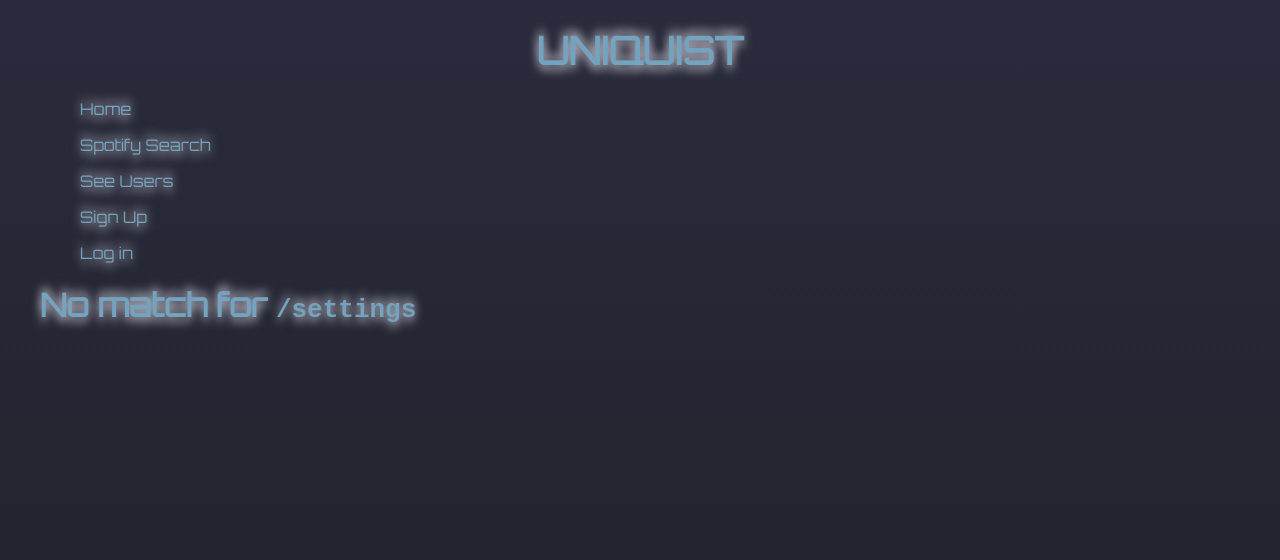
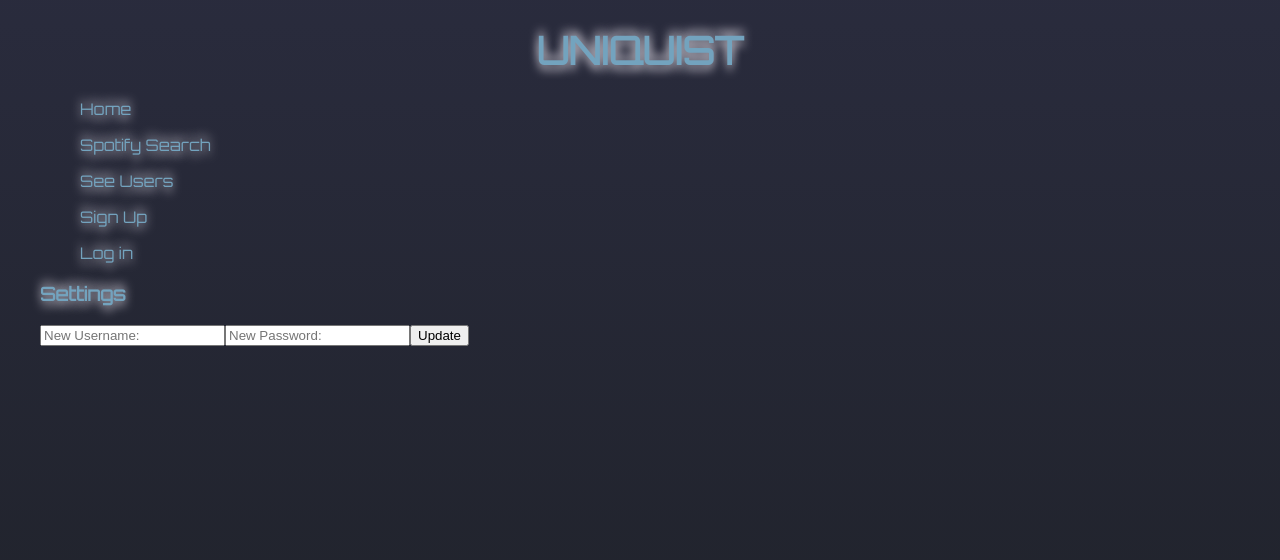
Before and after one commit to bbairdgen/uniquist, a React (Create React App) app in the folder client/: page /settings in a window 1280 px wide. Shown: the top 560 px of the page. Built offline with nearby package versions, Linux system fonts and the light colour scheme; a web font is replaced by a local one.

Commit message:
add brief profile & settings

```diff
--- a/client/src/App.js
+++ b/client/src/App.js
@@ -13,6 +13,8 @@ import Navbar from "./components/Navbar";
 import Login from "./pages/Login";
 import SignUp from "./pages/SignUp";
 import AllUsers from "./pages/AllUsers";
+import Settings from "./pages/Settings";
+import Profile from "./pages/Profile";
 
 const client = new ApolloClient({
   uri: "/graphql",
@@ -33,6 +35,8 @@ function App() {
             <Route path="/login" element={<Login />} />
             <Route path="/signup" element={<SignUp />} />
             <Route path="/allusers" element={<AllUsers />} />
+            <Route path="/settings" element={<Settings />} />
+            <Route path="/profile" element={<Profile />} />
             {/* <Route path="/matchup" element={<Matchup />} /> */}
             {/* <Route path="/matchup/:id" element={<Vote />} /> */}
             <Route path="*" element={<NotFound />} />
--- a/client/src/components/Navbar.js
+++ b/client/src/components/Navbar.js
@@ -32,7 +32,14 @@ function Navbar() {
         {Auth.loggedIn() ? (
           <>
             <li>
-            <p>{Auth.getProfile().data.username}</p>
+              <p className="nav-item" onClick={() => navigate("/profile")}>
+                {Auth.getProfile().data.username}'s Profile
+              </p>
+            </li>
+            <li>
+              <p className="nav-item" onClick={() => navigate("/settings")}>
+                Settings
+              </p>
             </li>
             <li>
               <p className="nav-item" onClick={logout}>Log Out</p>
--- /dev/null
+++ b/client/src/pages/Profile.js
@@ -0,0 +1,151 @@
+import "../css/spotify.css";
+import React, { useState, useEffect } from "react";
+
+import { useMutation } from '@apollo/client';
+import { ADD_FRIEND, REMOVE_FRIEND, REMOVE_FAVORITE } from '../utils/mutations';
+
+const CLIENT_ID = "009b187e349649059f1e99553e63cc23";
+const CLIENT_SECRET = "37d17a81bf0548a287403f1e9d3c8036";
+
+function Profile() {
+  const [searchInput, setSearchInput] = useState("");
+  const [accessToken, setAccessToken] = useState("");
+  const [albums, setAlbums] = useState([]);
+  const [artistName, setArtistName] = useState("");
+
+  async function addToFavorites() {
+    const faveName = searchInput;
+    console.log("you added " + faveName + " to your favorite band names");
+  }
+
+  useEffect(() => {
+    var authParameters = {
+      method: "POST",
+      headers: {
+        "Content-Type": "application/x-www-form-urlencoded",
+      },
+      body:
+        "grant_type=client_credentials&client_id=" +
+        CLIENT_ID +
+        "&client_secret=" +
+        CLIENT_SECRET,
+    };
+    fetch("https://accounts.spotify.com/api/token", authParameters)
+      .then((result) => result.json())
+      //accesstoken
+      .then((data) => setAccessToken(data.access_token));
+  }, []);
+
+  async function search() {
+    console.log("searching for " + searchInput);
+
+    //Get request using search to get the Artist ID
+    var searchParameters = {
+      method: "GET",
+      headers: {
+        "Content-Type": "application/json",
+        Authorization: "Bearer " + accessToken,
+      },
+    };
+    var artistID = await fetch(
+      "https://api.spotify.com/v1/search?q=" + searchInput + "&type=artist",
+      searchParameters
+    )
+      .then((response) => response.json())
+      .then((data) => {
+        console.log("artist data");
+        console.log(data);
+        setArtistName(data.artists.items[0].name);
+        console.log(artistName);
+
+        return data.artists.items[0].id;
+      });
+    console.log("artist ID is " + artistID);
+
+    var returnedAlbums = await fetch(
+      "https://api.spotify.com/v1/artists/" +
+        artistID +
+        "/albums" +
+        "?include_groups=album,single&market=US&limit=50",
+      searchParameters
+    )
+      .then((response) => response.json())
+      .then((data) => {
+        console.log(data);
+        setAlbums(data.items);
+      });
+
+    // Get request with Artist ID grab all the albums from that artist
+
+    //Display those albums to the user
+  }
+
+  return (
+    <div className="spotify-comp">
+        <container>
+            <h1>Profile</h1>
+        </container>
+
+        <container>
+            <h2>Favorites</h2>
+        </container>
+
+        <container>
+            <h2>Friends</h2>
+        </container>
+
+        <container>
+            <h2>Band Names</h2>
+        </container>
+
+      <container>
+        <input-group>
+          <form className="search-form">
+            <input
+              placeholder="Search for Artist"
+              type="text"
+              onKeyPress={(event) => {
+                if (event.key == "Enter") {
+                  console.log("pressed enter");
+                  search();
+                }
+              }}
+              onChange={(event) => setSearchInput(event.target.value)}
+            />
+          </form>
+          <button className="search-button" onClick={search}>
+            Search
+          </button>
+        </input-group>
+      </container>
+      <div>
+        <h3>{searchInput}</h3>
+        <button className="favorite-button" onClick={addToFavorites}>
+          add to favorites
+        </button>
+      </div>
+      <container className="spotify-data">
+        <h3>Closest match on Spotify:</h3>
+        <h2>{artistName}</h2>
+        <section className="album-section">
+          {albums.map((album, i) => {
+            return (
+              <div className="album-card">
+                <img
+                  className="album-image"
+                  src={album.images[0].url}
+                  alt="album cover"
+                />
+                <body>
+                  <p>{album.name}</p>
+                </body>
+              </div>
+            );
+          })}
+        </section>
+      </container>
+    </div>
+  );
+}
+
+export default Profile;
--- /dev/null
+++ b/client/src/pages/Settings.js
@@ -0,0 +1,85 @@
+import React, { useState } from "react";
+import { Link } from "react-router-dom";
+
+import { useMutation } from '@apollo/client';
+import { CREATE_USER } from '../utils/mutations';
+import { UPDATE_USERNAME ,UPDATE_PASSWORD } from '../utils/mutations';
+
+import Auth from "../utils/auth";
+
+const Settings = () => {
+  const [formState, setFormState] = useState({
+    username: "",
+    password: "",
+  });
+//   const [addUser, { error }] = useMutation(CREATE_USER);
+  const [updateUsername, { error }] = useMutation(UPDATE_USERNAME);
+//   const [updatePassword, { error }] = useMutation(UPDATE_PASSWORD);
+
+  const handleChange = (event) => {
+    const { name, value } = event.target;
+    setFormState({
+      ...formState,
+      [name]: value,
+    });
+  };
+
+  const handleFormSubmit = async (event) => {
+    event.preventDefault();
+    console.log(formState);
+
+    try {
+      const { data } = await updateUsername({
+        variables: { userID: Auth.getProfile().data._id, username: formState.username },
+      });
+
+      console.log("1.2", data);
+    } catch (err) {
+      console.log(formState);
+      console.error(err);
+    }
+
+  };
+  return (
+    <main>
+      <div className="card">
+        <h3>Settings</h3>
+        <div className="card-body">
+          {false ? (
+            <p>Welcome</p>
+          ) : (
+            <form onSubmit={handleFormSubmit}>
+              <input
+                className="form-input"
+                placeholder="New Username:"
+                name="username"
+                type="username"
+                value={formState.username}
+                onChange={handleChange}
+              />
+              <input
+                className="form-input"
+                placeholder="New Password:"
+                name="password"
+                type="password"
+                value={formState.password}
+                onChange={handleChange}
+              />
+              <button
+                className="btn"
+                style={{ cursor: "pointer" }}
+                type="submit"
+              >
+                Update
+              </button>
+            </form>
+          )}
+
+          {error && <div>{error.message}</div>}
+        </div>
+      </div>
+    </main>
+  );
+};
+
+export default Settings;
```
Lines whose indentation alone changed are shown as unchanged.
